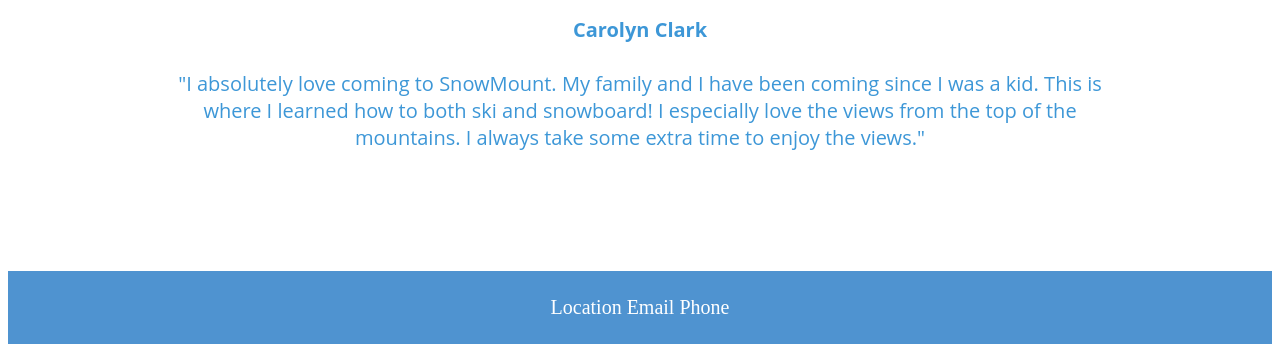
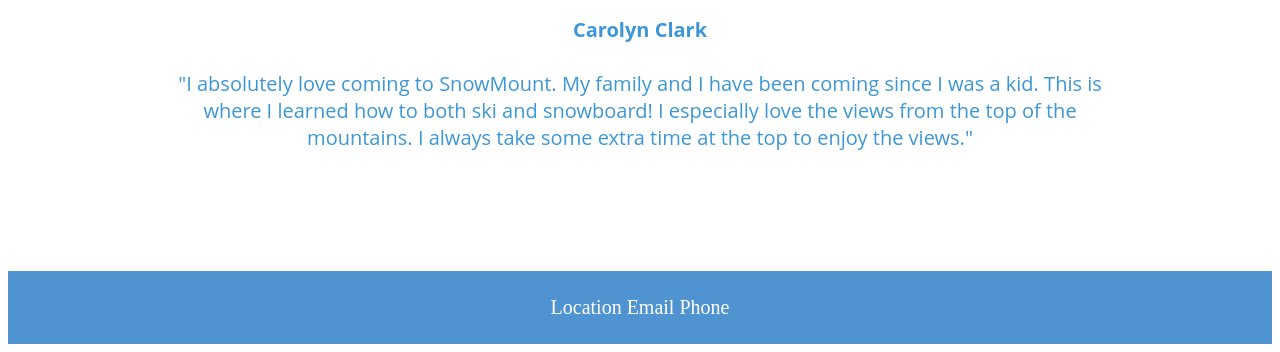
Before and after one commit to sbkelly9/Ski-Lodge-Website, a plain HTML site: page index.html in a window 1280 px wide. Shown: the part 2700-3052 px from the top of the page. Drawn offline with Linux system fonts and the light colour scheme.

Commit message:
prject 1

```diff
--- a/index.html
+++ b/index.html
@@ -33,7 +33,7 @@
 
 	<h4>Carolyn Clark</h4>
 
-	<p2><blockquote>"I absolutely love coming to SnowMount. My family and I have been coming since I was a kid. This is where I learned how to both ski and snowboard! I especially love the views from the top of the mountains. I always take some extra time to enjoy the views."</blockquote></p2>
+	<p2><blockquote>"I absolutely love coming to SnowMount. My family and I have been coming since I was a kid. This is where I learned how to both ski and snowboard! I especially love the views from the top of the mountains. I always take some extra time at the top to enjoy the views."</blockquote></p2>
 </div>
 
 <div class="footer"
```
Also changed, not shown: README.txt (added).
